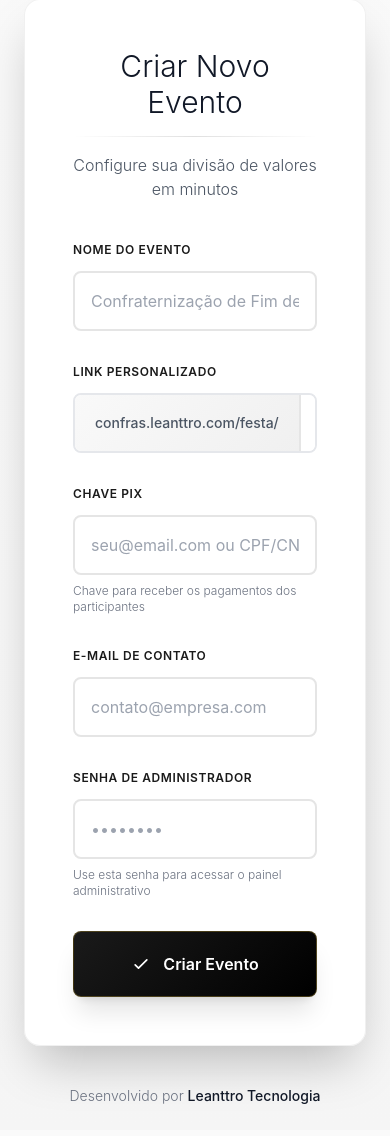
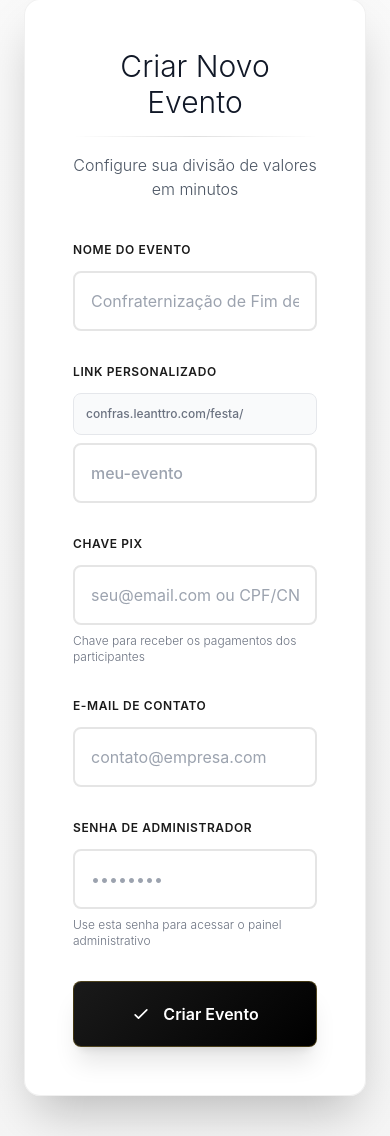
Before and after one commit to leanttro/soulmarket, a Flask app: page / in a window 390 px wide. Shown: the part 173-1309 px from the top of the page. Before the commit the page ends 1277 px from the top, so only its background shows below. Run offline with Flask 3, Linux system fonts and the light colour scheme; some libraries are stand-ins or nearby versions.

Commit message:
Update confras.html

```diff
--- a/templates/confras.html
+++ b/templates/confras.html
@@ -192,7 +192,9 @@
                 <!-- Link Personalizado -->
                 <div class="slide-in" style="animation-delay: 0.4s;">
                     <label class="label-luxury block mb-3">Link Personalizado</label>
-                    <div class="flex rounded-lg overflow-hidden border-2 border-gray-200 focus-within:border-gray-900 transition-all">
+
+                    <!-- Desktop version -->
+                    <div class="hidden md:flex rounded-lg overflow-hidden border-2 border-gray-200 focus-within:border-gray-900 transition-all">
                         <span class="prefix-badge inline-flex items-center px-5 text-gray-600 text-sm font-medium">
                             confras.leanttro.com/festa/
                         </span>
@@ -202,6 +204,20 @@
                             required
                             placeholder="meu-evento"
                             class="flex-1 p-4 focus:outline-none text-base font-medium"
+                        >
+                    </div>
+
+                    <!-- Mobile version -->
+                    <div class="md:hidden">
+                        <div class="bg-gray-50 border border-gray-200 rounded-lg p-3 mb-2">
+                            <p class="text-xs text-gray-500 font-medium">confras.leanttro.com/festa/</p>
+                        </div>
+                        <input
+                            type="text"
+                            id="subdomain-mobile"
+                            required
+                            placeholder="meu-evento"
+                            class="input-luxury w-full p-4 rounded-lg text-base font-medium"
                         >
                     </div>
                 </div>
@@ -283,7 +299,7 @@
 
             const data = {
                 company_name: document.getElementById('company_name').value,
-                subdomain: document.getElementById('subdomain').value,
+                subdomain: document.getElementById('subdomain')?.value || document.getElementById('subdomain-mobile').value,
                 email: document.getElementById('email').value,
                 pix_key: document.getElementById('pix_key').value,
                 password: document.getElementById('password').value
```
